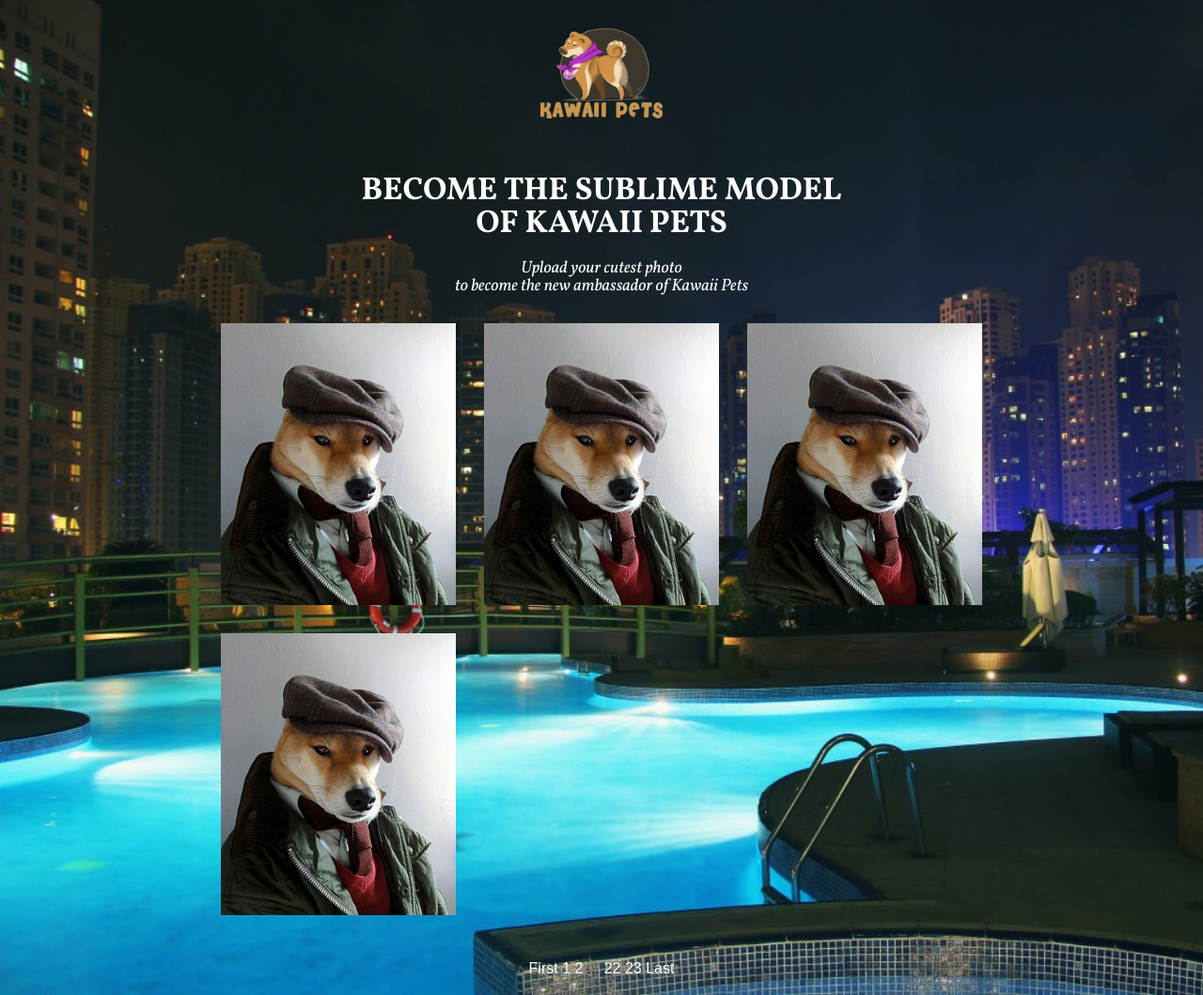
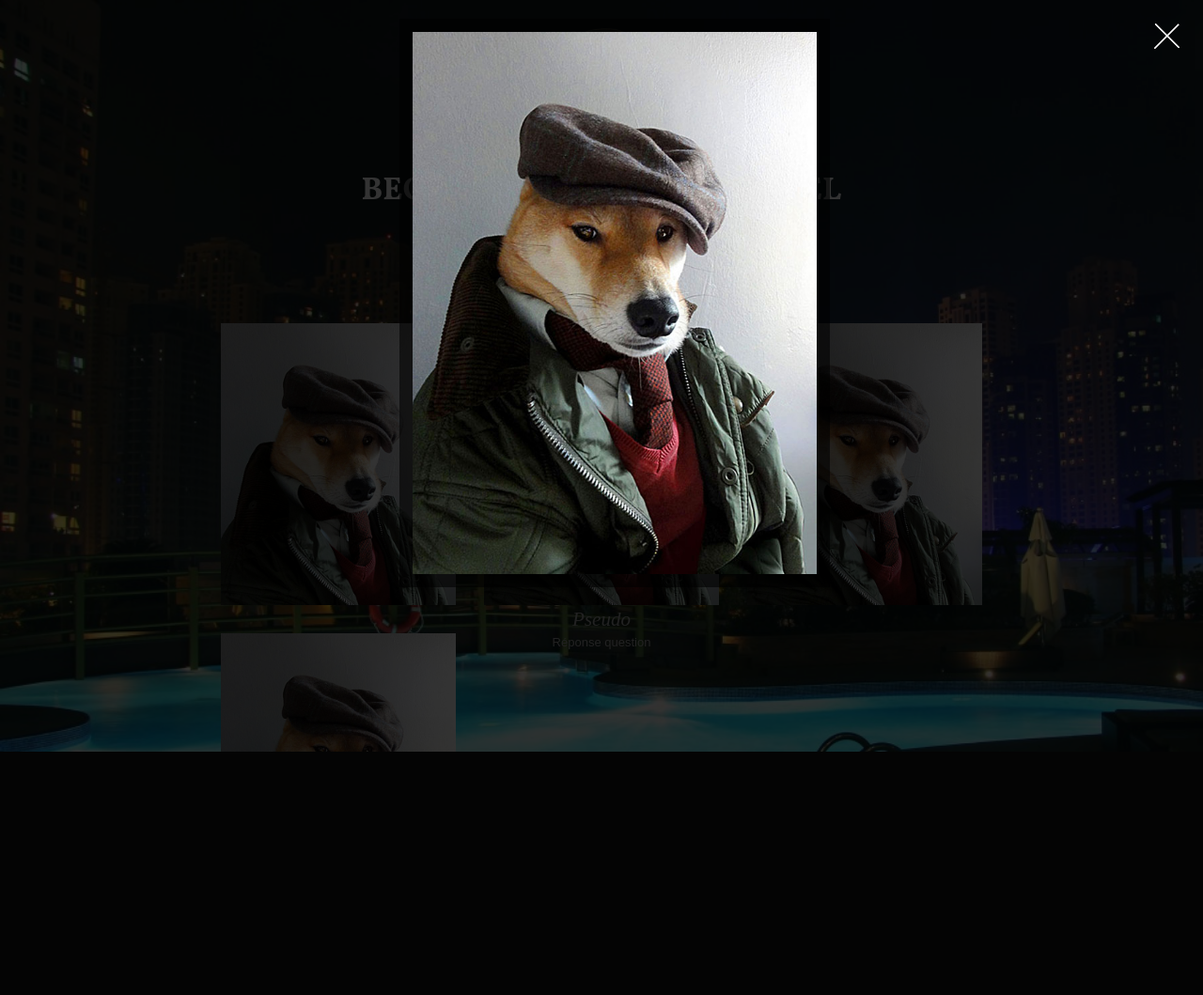
Before and after one commit to DogeSARL/DogeSocialApp, a Symfony app: template src/Doge/FacebookBundle/Resources/views/Home/gallery.html.twig in a window 1280 px wide, after a click that opens the changed part. Shown: the whole page at 94% size. After the commit the page ends 800 px from the top, so only its background shows below. Run offline with Twig, Linux system fonts and the light colour scheme; the template is opened without the code that fills it, so the values that code supplies are empty; some libraries are stand-ins or nearby versions.

Commit message:
Gallery css

```diff
--- a/src/Doge/FacebookBundle/Resources/public/css/main.css
+++ b/src/Doge/FacebookBundle/Resources/public/css/main.css
@@ -290,6 +290,7 @@ a.cta_home_link *{
     margin: 30px auto 0;
     max-width: 810px;
     width: 100%;
+    padding-bottom: 30px;
 }
 
 #gallery a.openpop{
@@ -310,27 +311,107 @@ a.cta_home_link *{
     margin: 0;
 }
 
+.popup_participation .gal_content{
+    position: relative;
+}
+
 #gallery a.openpop img{
     width: 100%;
     height:auto;
 }
 
-#gallery .popup_participation{display: none;}
+#gallery .popup_participation{
+    position: fixed;
+    bottom: 0;
+    left: 0;
+    background-color: rgba(0,0,0,0.8);
+    z-index: -1;
+    opacity: 0;
+    text-align: center;
+    overflow: hidden;
+    display: block;
+    width: 100%;
+    height: 100%;
+    -webkit-transition: 0.5s ease-in-out;
+    -moz-transition: 0.5s ease-in-out;
+    -ms-transition: 0.5s ease-in-out;
+    -o-transition: 0.5s ease-in-out;
+    transition: 0.5s ease-in-out;
+}
 
 .pager.pager_bottom{
     margin: 0 auto;
     width: 100%;
     max-width: 810px;
+    clear: both;
 }
 
 .pager.pager_bottom a,.pager.pager_bottom p{
     display: inline-block;
+    margin:0 5px;
+    color: white;
+    text-shadow: 2px 1px 10px rgba(0, 0, 0, 1);
 }
 
 .pager.pager_bottom a{
     text-decoration: none;
     color: white;
-    text-shadow: 5px 1px 2px rgba(150, 150, 150, 1);
+    text-shadow: 2px 1px 10px rgba(0, 0, 0, 1);
+}
+
+#gallery .popup_participation.show{
+    z-index: 3;
+    opacity: 1;
+
+}
+
+.popup_participation .frame{
+    opacity: 0;
+    -webkit-transition: all 0.6s ease-in-out 0.2s;
+    -moz-transition: all 0.6s ease-in-out 0.2s;
+    -ms-transition: all 0.6s ease-in-out 0.2s;
+    -o-transition: all 0.6s ease-in-out 0.2s;
+    transition: all 0.6s ease-in-out 0.2s;
+}
+.popup_participation.show .frame{
+    opacity: 1;
+}
+.popup_participation .close{
+    position: absolute;
+    top: 25px;
+    right: 25px;
+    width: 27px;
+    height: 27px;
+    display: block;
+    background: url(../img/close.png) top left no-repeat;
+    cursor: pointer;
+    z-index: 5;
+}
+.visu{
+    width: 430px;
+    margin: 20px auto;
+}
+.inside_visu{
+    overflow: hidden;
+    background: rgba(0,0,0,0.6);
+    padding: 14px;
+    width: 100%;
+    height: auto;
+}
+.visu img{
+    max-width: 100%;
+}
+.frame p.pseudo{
+    font-family: "GaramondIT", serif;
+    font-style:italic;
+    font-size: 21px;
+    font-weight: normal;
+}
+.frame p{
+    width: 350px;
+    margin: 0 auto;
+    text-align: center;
+    font-size: 13px;
 }
 
 
--- a/src/Doge/FacebookBundle/Resources/public/js/main.js
+++ b/src/Doge/FacebookBundle/Resources/public/js/main.js
@@ -7,3 +7,17 @@ $(document).ready(function(){
   	auto: true
   });
 });
+
+
+$('.openpop').click(function(e){
+    e.preventDefault();
+    var div = $(this).attr('href');
+    $('.popup_participation').each(function(){
+        $(this).removeClass('show');
+    });
+    $(div).addClass('show');
+    $('.popup_participation .close').click(function(f){
+        f.preventDefault();
+        $('.show').removeClass('show');
+    })
+});
--- a/src/Doge/FacebookBundle/Resources/views/Home/gallery.html.twig
+++ b/src/Doge/FacebookBundle/Resources/views/Home/gallery.html.twig
@@ -11,7 +11,7 @@
 		<a class="close" href=""><img alt="" src="{{ asset("bundles/dogefacebook/img/close.png") }}"></a>
         <div class="gal_content">
             <div class="frame">
-            	<div class="visu"><img alt="" src="{{ asset("bundles/dogefacebook/img/slide01.jpg") }}"></div>
+            	<div class="visu"><div class="inside_visu"><img alt="" src="{{ asset("bundles/dogefacebook/img/slide01.jpg") }}"></div></div>
             	<p class="pseudo">Pseudo</p>
             	<p>Réponse question</p>
             </div>
@@ -24,7 +24,7 @@
 		<a class="close" href=""><img alt="" src="{{ asset("bundles/dogefacebook/img/close.png") }}"></a>
         <div class="gal_content">
             <div class="frame">
-            	<div class="visu"><img alt="" src="{{ asset("bundles/dogefacebook/img/slide01.jpg") }}"></div>
+            	<div class="visu"><div class="inside_visu"><img alt="" src="{{ asset("bundles/dogefacebook/img/slide01.jpg") }}"></div></div>
             	<p class="pseudo">Pseudo</p>
             	<p>Réponse question</p>
             </div>
@@ -37,7 +37,7 @@
 		<a class="close" href=""><img alt="" src="{{ asset("bundles/dogefacebook/img/close.png") }}"></a>
         <div class="gal_content">
             <div class="frame">
-            	<div class="visu"><img alt="" src="{{ asset("bundles/dogefacebook/img/slide01.jpg") }}"></div>
+            	<div class="visu"><div class="inside_visu"><img alt="" src="{{ asset("bundles/dogefacebook/img/slide01.jpg") }}"></div></div>
             	<p class="pseudo">Pseudo</p>
             	<p>Réponse question</p>
             </div>
@@ -50,14 +50,14 @@
 		<a class="close" href=""><img alt="" src="{{ asset("bundles/dogefacebook/img/close.png") }}"></a>
         <div class="gal_content">
             <div class="frame">
-            	<div class="visu"><img alt="" src="{{ asset("bundles/dogefacebook/img/slide01.jpg") }}"></div>
+            	<div class="visu"><div class="inside_visu"><img alt="" src="{{ asset("bundles/dogefacebook/img/slide01.jpg") }}"></div></div>
             	<p class="pseudo">Pseudo</p>
             	<p>Réponse question</p>
             </div>
         </div>
 	</div>
 <!--<p class="npart">Aucune participation n'a encore été validée.</p>-->
-</div>
+
 	<div class="pager  pager_bottom">
 		<a href="" title="">First</a>
 		<a href="" title="">1</a>
@@ -65,7 +65,9 @@
 		<p>...</p>
 		<a href="" title="">22</a>
 		<a href="" title="">23</a>
-	<a href="" title="">Last</a></div>
+		<a href="" title="">Last</a>
+	</div>
+</div>
 {% endblock %}
 
 {% block js %}
```
Also changed, not shown: src/Doge/FacebookBundle/Resources/public/img/close.png (added). Lines whose indentation alone changed are shown as unchanged.
